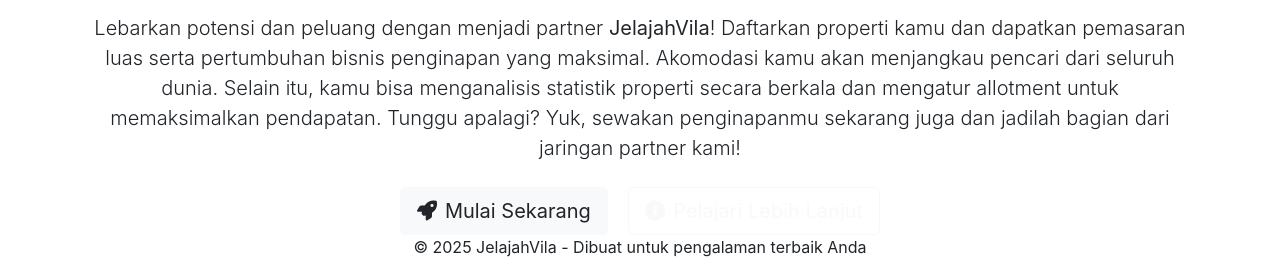
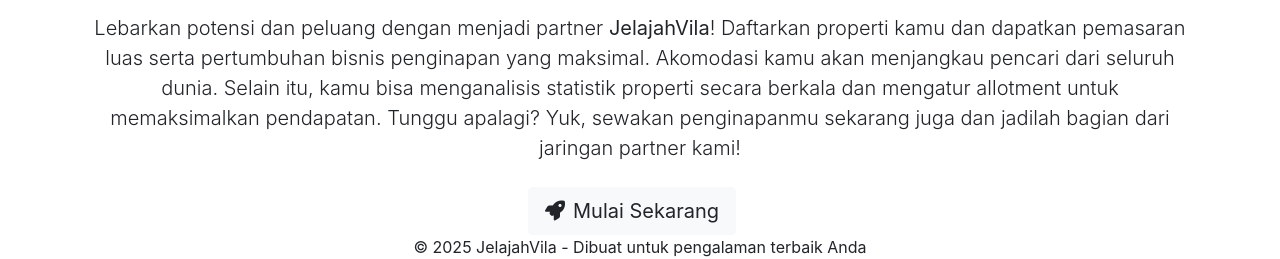
Before and after one commit to aryadfsl/JelajahVila, a PHP site: page /index.php in a window 1280 px wide. Shown: the part 1136-1395 px from the top of the page. Run offline with PHP 8.4, Linux system fonts and the light colour scheme; data that the repository does not hold is empty.

Commit message:
memperbaiki bug

```diff
--- a/vilago/index.php
+++ b/vilago/index.php
@@ -25,7 +25,8 @@ $result = mysqli_query($koneksi, $sql);
   <link href="https://fonts.googleapis.com/css2?family=Poppins:wght@300;400;500;600;700&display=swap" rel="stylesheet">
   <link rel="stylesheet" href="../css/index.css">
 </head>
-<body>
+<body id="top">
+
 
 <nav class="navbar navbar-expand-lg navbar-light fixed-top">
   <div class="container">
@@ -233,12 +234,16 @@ $result = mysqli_query($koneksi, $sql);
       Tunggu apalagi? Yuk, sewakan penginapanmu sekarang juga dan jadilah bagian dari jaringan partner kami!
     </p>
     <div class="mt-4">
-      <a href="#" class="btn btn-light btn-lg mr-3">
-        <i class="fas fa-rocket mr-2"></i>Mulai Sekarang
-      </a>
-      <a href="#" class="btn btn-outline-light btn-lg">
-        <i class="fas fa-info-circle mr-2"></i>Pelajari Lebih Lanjut
-      </a>
+    <?php if (isset($_SESSION['user']) || isset($_SESSION['admin'])): ?>
+  <a href="#top" class="btn btn-light btn-lg mr-3">
+    <i class="fas fa-rocket mr-2"></i>Mulai Sekarang
+  </a>
+<?php else: ?>
+  <a href="../auth/login.php" onclick="alert('Silakan login terlebih dahulu untuk menyewakan penginapan.')" class="btn btn-light btn-lg mr-3">
+    <i class="fas fa-rocket mr-2"></i>Mulai Sekarang
+  </a>
+<?php endif; ?>
+
     </div>
   </div>
 </section>
```
